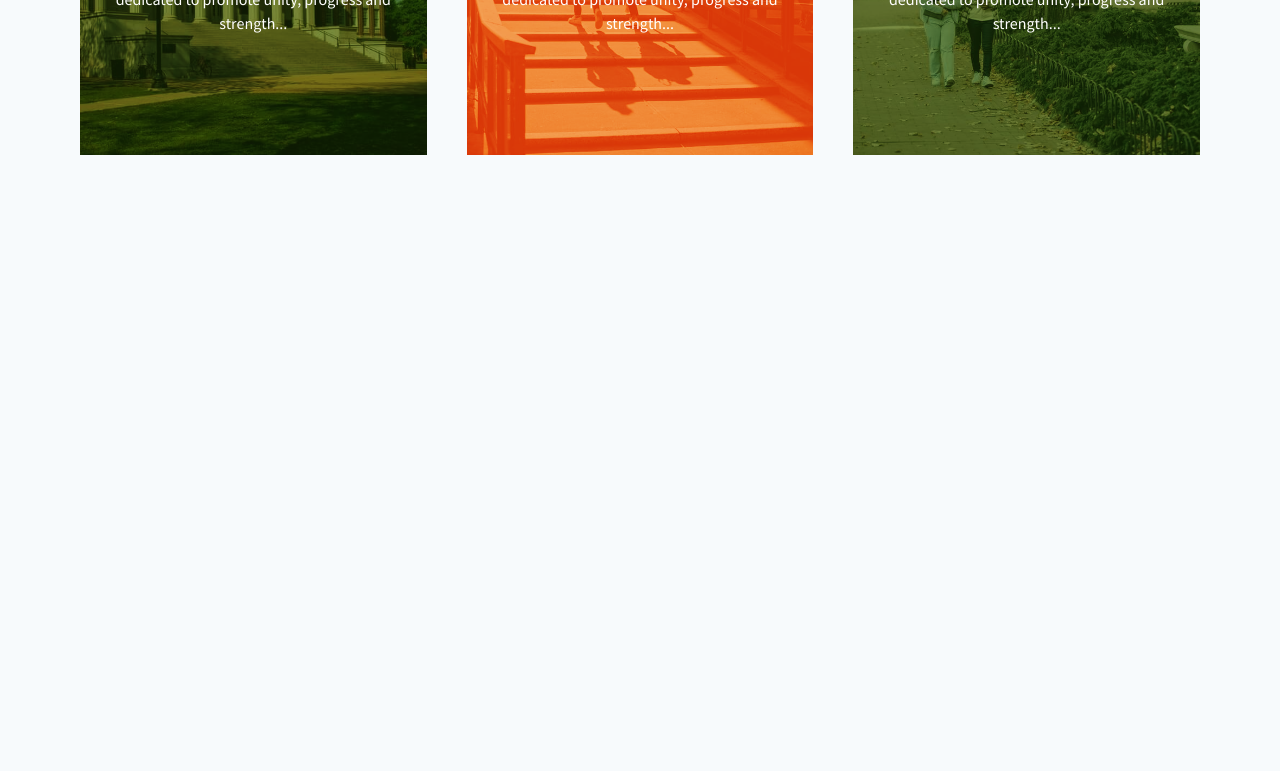
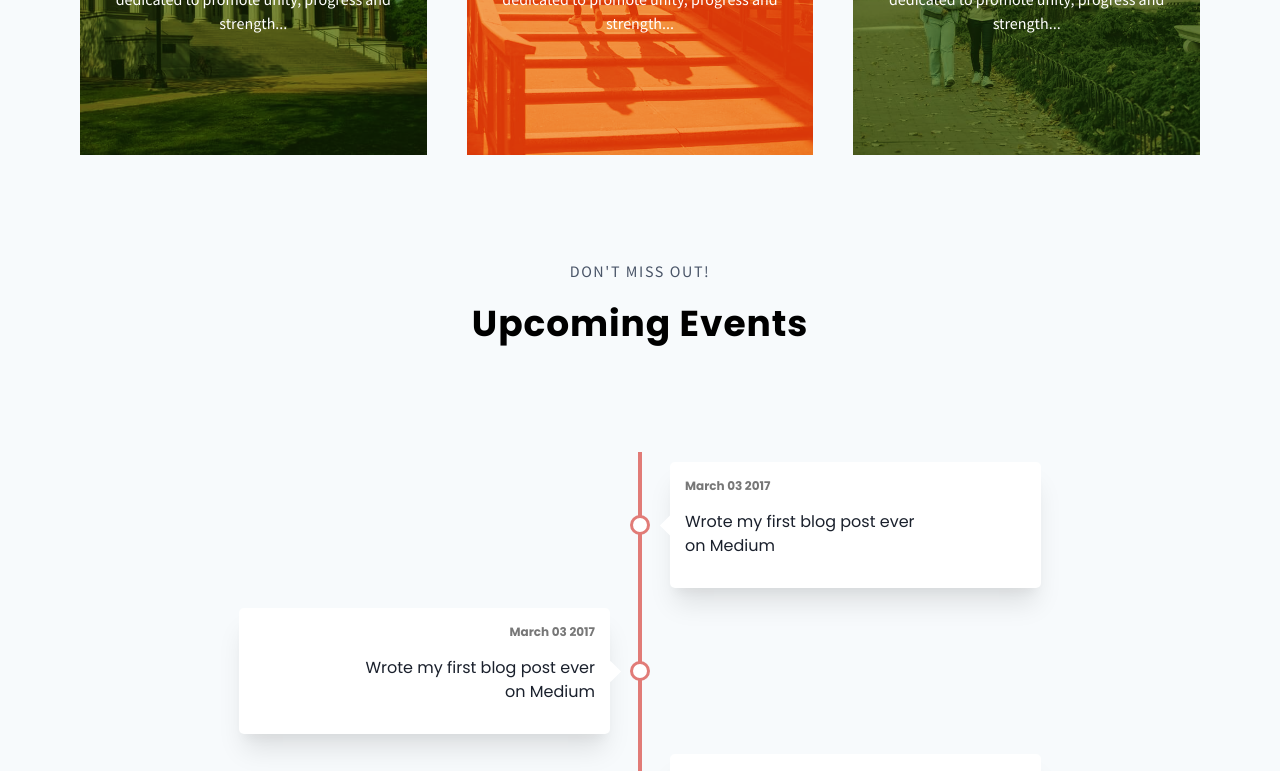
Before and after one commit to codetective/pansite, a Next.js app: page / in a window 1280 px wide. Shown: the part 2000-2771 px from the top of the page. Before the commit the page ends 2211 px from the top, so only its background shows below. Built offline with nearby package versions, Linux system fonts and the light colour scheme.

Commit message:
added content on homepage

```diff
--- a/src/components/UI/header/hamburgerMenu.jsx
+++ b/src/components/UI/header/hamburgerMenu.jsx
@@ -1,44 +1,69 @@
 import { Box } from "@chakra-ui/react";
+import { IconButton, Stack, useDisclosure } from "@chakra-ui/react";
+import { HamburgerIcon, CloseIcon } from "@chakra-ui/icons";
 import {
-  Menu,
-  MenuButton,
-  MenuList,
-  MenuItem,
-  IconButton,
-  // useColorMode,
+  Drawer,
+  DrawerBody,
+  DrawerHeader,
+  DrawerOverlay,
+  DrawerContent,
+  DrawerCloseButton,
 } from "@chakra-ui/react";
-import { HamburgerIcon, CloseIcon } from "@chakra-ui/icons";
 import { links } from "../../../../config";
 import NextLink from "next/link";
+import { useRef } from "react";
 
 const HamburgerMenu = () => {
-  // const { colorMode, toggleColorMode } = useColorMode();
+  const { isOpen, onOpen, onClose } = useDisclosure();
+  const btnRef = useRef();
 
   return (
     <>
       <Box display={{ lg: "none" }}>
-        <Menu>
-          {({ isOpen }) => (
-            <>
-              <MenuButton
-                isActive={isOpen}
-                as={IconButton}
+        <IconButton
+          ref={btnRef}
           color="green.500"
           icon={!isOpen ? <HamburgerIcon /> : <CloseIcon />}
           aria-label="Menu"
           fontSize="30px"
           variant="flushed"
+          colorScheme="teal"
+          onClick={onOpen}
         />
-              <MenuList>
+        <Drawer
+          isOpen={isOpen}
+          placement="right"
+          onClose={onClose}
+          finalFocusRef={btnRef}
+        >
+          <DrawerOverlay />
+          <DrawerContent>
+            <DrawerCloseButton />
+            <DrawerHeader>Menu</DrawerHeader>
+
+            <DrawerBody px="0" py="0">
+              <Stack>
                 {links.map((link) => (
                   <NextLink key={link.path} href={link.path}>
-                    <MenuItem as="a">{link.title}</MenuItem>
+                    <Box
+                      transition="all .5s ease"
+                      py="2"
+                      px="7"
+                      fontSize="18px"
+                      _hover={{
+                        bg: "gray.100",
+                      }}
+                      cursor="pointer"
+                      as="a"
+                    >
+                      {link.title}
+                    </Box>
                   </NextLink>
                 ))}
-              </MenuList>
-            </>
-          )}
-        </Menu>
+              </Stack>
+            </DrawerBody>
+          </DrawerContent>
+        </Drawer>
       </Box>
     </>
   );
--- /dev/null
+++ b/src/components/UI/timeline/TimeLineContainer.jsx
@@ -0,0 +1,20 @@
+import timelinedata from "./timelinedata";
+import TimelineItem from "./TimeLineItem";
+import { Box } from "@chakra-ui/react";
+import Section from "../Section";
+console.log(timelinedata);
+
+const TimelineContainer = () => {
+  return (
+    <Section>
+      {timelinedata.length > 0 && (
+        <Box className="timeline-container">
+          {timelinedata.map((data, idx) => (
+            <TimelineItem data={data} key={idx} />
+          ))}
+        </Box>
+      )}
+    </Section>
+  );
+};
+export default TimelineContainer;
--- /dev/null
+++ b/src/components/UI/timeline/TimeLineItem.jsx
@@ -0,0 +1,22 @@
+import { Box, Text } from "@chakra-ui/react";
+
+const TimelineItem = ({ data }) => (
+  <Box className="timeline-item">
+    <Box className="timeline-item-content" shadow="xl">
+      <Box as="time" fontFamily="Poppins">
+        {data.date}
+      </Box>
+      <Text fontFamily="Poppins" as="p">
+        {data.text}
+      </Text>
+      {data.link && (
+        <a href={data.link.url} target="_blank" rel="noopener noreferrer">
+          {data.link.text}
+        </a>
+      )}
+      <Box as="span" className="circle" />
+    </Box>
+  </Box>
+);
+
+export default TimelineItem;
--- /dev/null
+++ b/src/components/UI/timeline/timelinedata.js
@@ -0,0 +1,64 @@
+const timelinedata = [
+  {
+    text: "Wrote my first blog post ever on Medium",
+    date: "March 03 2017",
+    category: {
+      tag: "medium",
+      color: "#018f69",
+    },
+    // link: {
+    //   url: "https://medium.com/@popflorin1705/javascript-coding-challenge-1-6d9c712963d2",
+    //   text: "Read more",
+    // },
+  },
+  {
+    text: "Wrote my first blog post ever on Medium",
+    date: "March 03 2017",
+    category: {
+      tag: "medium",
+      color: "#018f69",
+    },
+    // link: {
+    //   url: "https://medium.com/@popflorin1705/javascript-coding-challenge-1-6d9c712963d2",
+    //   text: "Read more",
+    // },
+  },
+  {
+    text: "Wrote my first blog post ever on Medium",
+    date: "March 03 2017",
+    category: {
+      tag: "medium",
+      color: "#018f69",
+    },
+    // link: {
+    //   url: "https://medium.com/@popflorin1705/javascript-coding-challenge-1-6d9c712963d2",
+    //   text: "Read more",
+    // },
+  },
+  {
+    text: "Wrote my first blog post ever on Medium",
+    date: "March 03 2017",
+    category: {
+      tag: "medium",
+      color: "#018f69",
+    },
+    // link: {
+    //   url: "https://medium.com/@popflorin1705/javascript-coding-challenge-1-6d9c712963d2",
+    //   text: "Read more",
+    // },
+  },
+  {
+    text: "Wrote my first blog post ever on Medium",
+    date: "March 03 2017",
+    category: {
+      tag: "medium",
+      color: "#018f69",
+    },
+    // link: {
+    //   url: "https://medium.com/@popflorin1705/javascript-coding-challenge-1-6d9c712963d2",
+    //   text: "Read more",
+    // },
+  },
+];
+
+export default timelinedata;
--- a/src/components/home/Hero.jsx
+++ b/src/components/home/Hero.jsx
@@ -33,7 +33,7 @@ export default function SplitScreen() {
         bgRepeat="no-repeat"
         bgSize="cover"
         bgImg={showSm === false && `url('${images[img]}')`}
-        bgColor={showSm === false && "blackAlpha.800"}
+        bgColor={showSm === false && "blackAlpha.600"}
         bgBlendMode="overlay"
         minH={{
           base: "100vh",
--- /dev/null
+++ b/src/components/home/UpcomingEvents.jsx
@@ -0,0 +1,53 @@
+import React from "react";
+import {
+  chakra,
+  Box,
+  Stack,
+  HStack,
+  Flex,
+  Text,
+  Circle,
+} from "@chakra-ui/react";
+import Section from "../UI/Section";
+import TimelineContainer from "../UI/timeline/TimeLineContainer";
+
+export default function UpcomingEvents() {
+  return (
+    <>
+      <Flex p={50} w="full" alignItems="center" justifyContent="center">
+        <Flex justify="center" w="full">
+          <Box
+            w={{ base: "full", md: "75%", lg: "50%" }}
+            px={4}
+            textAlign="center"
+          >
+            <chakra.span letterSpacing="tight" lineHeight="shorter" mb={6}>
+              <chakra.span
+                display="block"
+                mb="5"
+                letterSpacing="widest"
+                textTransform="uppercase"
+                fontWeight="500"
+                color="gray.600"
+                fontFamily="Source Sans Pro"
+              >
+                Don't miss out!
+              </chakra.span>
+              <chakra.span
+                color="black"
+                fontSize={{ base: "3xl", md: "4xl" }}
+                fontWeight="bold"
+                display="block"
+                letterSpacing="wide"
+                fontFamily="Poppins"
+              >
+                Upcoming Events
+              </chakra.span>
+            </chakra.span>
+          </Box>
+        </Flex>
+      </Flex>
+      <TimelineContainer />
+    </>
+  );
+}
--- a/src/pages/_app.jsx
+++ b/src/pages/_app.jsx
@@ -17,7 +17,7 @@ import "@fontsource/source-sans-pro/700.css";
 const theme = extendTheme({
   fonts: {
     heading: "Poppins, -apple-system",
-    body: "'Source Sans Pro', -apple-system",
+    body: "Source Sans Pro, -apple-system",
   },
 });
 
--- a/src/pages/index.jsx
+++ b/src/pages/index.jsx
@@ -6,6 +6,7 @@ import Hero from "../components/home/Hero";
 import CountUpStats from "../components/home/CountUpStats";
 import WelcomeCard from "../components/home/WelcomeCard";
 import ObjectiveCards from "../components/home/ObjectiveCards";
+import UpcomingEvents from "../components/home/UpcomingEvents";
 
 const Home = () => {
   return (
@@ -15,6 +16,7 @@ const Home = () => {
       <CountUpStats />
       <WelcomeCard />
       <ObjectiveCards />
+      <UpcomingEvents />
     </>
   );
 };
--- a/src/styles/app.css
+++ b/src/styles/app.css
@@ -12,3 +12,202 @@ body {
 #header {
   transition: all 0.8s ease;
 }
+
+button:focus {
+  box-shadow: none !important;
+  outline: none !important;
+}
+
+.timeline-item:nth-child(odd) {
+  align-self: flex-end;
+  justify-content: flex-start;
+  padding-left: 30px;
+  padding-right: 0;
+  transition: all 0.1s ease;
+}
+
+.timeline-item {
+  display: flex;
+  justify-content: flex-end;
+  padding-right: 30px;
+  position: relative;
+  margin: 10px 0;
+  width: 50%;
+  transition: all 0.1s ease;
+}
+.timeline-item-content {
+  transition: all 0.5s ease;
+  border-radius: 5px;
+  background-color: #fff;
+  display: flex;
+  flex-direction: column;
+  align-items: flex-end;
+  padding: 15px;
+  position: relative;
+  width: 400px;
+  max-width: 70%;
+  text-align: right;
+  transition: all 0.1s ease;
+}
+
+.timeline-item-content::after {
+  content: ' ';
+  background-color: #fff;
+  position: absolute;
+  right: -7.5px;
+  top: calc(50% - 7.5px);
+  transform: rotate(45deg);
+  width: 15px;
+  height: 15px;
+  transition: all 0.1s ease;
+}
+
+.timeline-item:nth-child(odd) .timeline-item-content {
+  text-align: left;
+  align-items: flex-start;
+}
+
+.timeline-item:nth-child(odd) .timeline-item-content::after {
+  right: auto;
+  left: -7.5px;
+}
+
+.timeline-item-content time {
+  color: #777;
+  font-size: 12px;
+  font-weight: bold;
+}
+
+.timeline-item-content p {
+  font-size: 16px;
+  line-height: 24px;
+  margin: 15px 0;
+  max-width: 250px;
+  transition: all 0.1s ease;
+}
+
+.timeline-item-content a {
+  font-size: 14px;
+  font-weight: bold;
+}
+
+.timeline-item-content a::after {
+  content: ' ►';
+  font-size: 12px;
+}
+
+.timeline-item-content .circle {
+  background-color: #fff;
+  border: 3px solid #e17b77;
+  border-radius: 50%;
+  position: absolute;
+  top: calc(50% - 10px);
+  right: -40px;
+  width: 20px;
+  height: 20px;
+  z-index: 9;
+}
+
+.timeline-item:nth-child(odd) .timeline-item-content .circle {
+  right: auto;
+  left: -40px;
+}
+
+.timeline-container {
+  display: flex;
+  flex-direction: column;
+  position: relative;
+  margin: 40px 0;
+  transition: all 0.1s ease;
+}
+
+.timeline-container::after {
+  background-color: #e17b77;
+  content: '';
+  position: absolute;
+  left: calc(50% - 2px);
+  width: 4px;
+  height: 100%;
+}
+
+@media only screen and (max-width: 1023px) {
+  .timeline-item-content {
+    max-width: 100%;
+  }
+}
+
+@media only screen and (max-width: 767px) {
+  .timeline-item-content,
+  .timeline-item:nth-child(odd) .timeline-item-content {
+    padding: 15px 10px;
+    text-align: center;
+    align-items: center;
+  }
+
+  .timeline-item-content .tag {
+    width: calc(100% - 10px);
+    text-align: center;
+  }
+
+  .timeline-item-content time {
+    margin-top: 20px;
+  }
+
+  .timeline-item-content a {
+    text-decoration: underline;
+  }
+
+  .timeline-item-content a::after {
+    display: none;
+  }
+}
+
+@media only screen and (max-width: 600px) {
+  .timeline-container::after {
+    background-color: #e17b77;
+    content: '';
+    position: absolute;
+    left: 10px;
+    width: 4px;
+    height: 100%;
+  }
+
+  .timeline-item:nth-child(odd) {
+    align-self: flex-start;
+    justify-content: flex-start;
+    padding-left: 43px;
+    padding-right: 0;
+    width: 100%;
+  }
+  .timeline-item {
+    align-self: flex-start;
+    justify-content: flex-start;
+    padding-left: 43px;
+    padding-right: 0;
+    width: 100%;
+  }
+
+  .timeline-item-content .circle {
+    background-color: #fff;
+    border: 3px solid #e17b77;
+    border-radius: 50%;
+    position: absolute;
+    top: calc(50% - 10px);
+    right: auto;
+    left: -40px;
+    width: 20px;
+    height: 20px;
+    z-index: 9;
+  }
+  .timeline-item-content::after {
+    content: ' ';
+    background-color: #fff;
+    position: absolute;
+    top: calc(50% - 7.5px);
+    transform: rotate(45deg);
+    width: 15px;
+    height: 15px;
+    right: auto;
+    left: -7.5px;
+  }
+}
```
Lines whose indentation alone changed are shown as unchanged.
